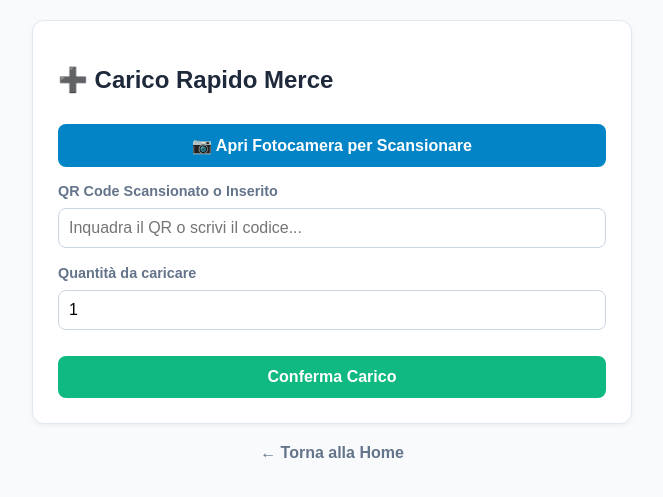
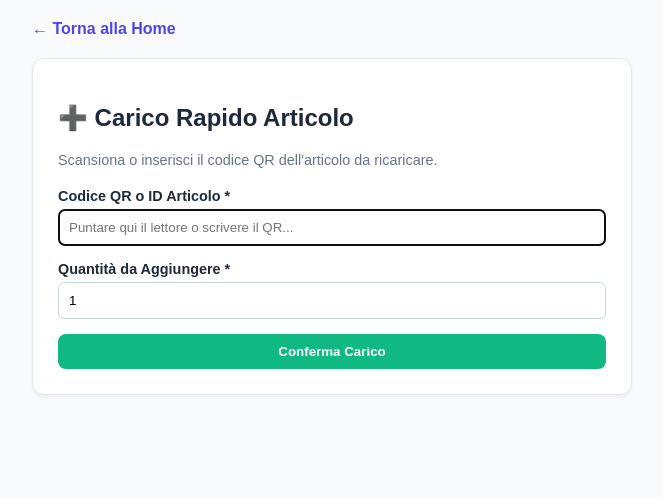
Before and after one commit to saffiodeep95/magazzinooi-qr, a Flask app: page /carico in a window 1280 px wide. Shown: the top 497 px of the page, without its empty margins (308-971 px from the left). Run offline with Flask 3, Linux system fonts and the light colour scheme; the visitor is signed in with stand-in values (Sample User, id 1); some libraries are stand-ins or nearby versions.

Commit message:
Update carico.html

```diff
--- a/templates/carico.html
+++ b/templates/carico.html
@@ -3,78 +3,47 @@
 <head>
     <meta charset="UTF-8">
     <meta name="viewport" content="width=device-width, initial-scale=1.0">
-    <title>Carico Merce</title>
-    <!-- Libreria per la scansione QR con la fotocamera -->
-    <script src="https://unpkg.com/html5-qrcode" type="text/javascript"></script>
+    <title>Carico Magazzino</title>
     <style>
         body { font-family: sans-serif; max-width: 600px; margin: 0 auto; padding: 20px; background: #f8fafc; color: #1e293b; }
-        .card { background: white; padding: 25px; border-radius: 12px; border: 1px solid #e2e8f0; box-shadow: 0 2px 4px rgba(0,0,0,0.05); margin-bottom: 20px; }
-        .btn { background: #10b981; color: white; padding: 12px 16px; border: none; border-radius: 8px; font-weight: bold; cursor: pointer; width: 100%; font-size: 1rem; margin-top: 10px; }
-        .btn-cam { background: #0284c7; margin-bottom: 15px; }
+        .card { background: white; padding: 25px; border-radius: 12px; border: 1px solid #e2e8f0; box-shadow: 0 2px 4px rgba(0,0,0,0.05); }
+        .btn { background: #10b981; color: white; padding: 10px 16px; border: none; border-radius: 8px; font-weight: bold; cursor: pointer; text-decoration: none; display: inline-block; width: 100%; text-align: center; box-sizing: border-box; }
         .btn:hover { opacity: 0.9; }
-        input { width: 100%; padding: 10px; margin: 8px 0 16px 0; border: 1px solid #cbd5e1; border-radius: 8px; box-sizing: border-box; font-size: 1rem; }
-        label { font-size: 0.9rem; font-weight: bold; color: #64748b; }
-        #reader { width: 100%; border-radius: 8px; overflow: hidden; margin-bottom: 15px; display: none; }
+        .form-group { margin-bottom: 15px; }
+        label { display: block; margin-bottom: 5px; font-weight: bold; font-size: 0.9rem; }
+        input { width: 100%; padding: 10px; border: 1px solid #cbd5e1; border-radius: 6px; box-sizing: border-box; }
     </style>
 </head>
 <body>
 
+    <div style="margin-bottom: 20px;">
+        <a href="{{ url_for('index') }}" style="color: #4f46e5; text-decoration: none; font-weight: bold;">← Torna alla Home</a>
+    </div>
+
     <div class="card">
-        <h2>➕ Carico Rapido Merce</h2>
+        <h2>➕ Carico Rapido Articolo</h2>
+        <p style="color: #64748b; font-size: 0.9rem; margin-bottom: 20px;">Scansiona o inserisci il codice QR dell'articolo da ricaricare.</p>
 
-        <!-- Pulsante per attivare la fotocamera a comando -->
-        <button type="button" class="btn btn-cam" onclick="avviaFotocamera()">📷 Apri Fotocamera per Scansionare</button>
-
-        <!-- Area video della fotocamera -->
-        <div id="reader"></div>
+        {% with messages = get_flashed_messages() %}
+          {% if messages %}
+            {% for message in messages %}
+              <div style="background: #dcfce7; color: #166534; padding: 10px; border-radius: 8px; margin-bottom: 15px; border: 1px solid #bbf7d0;">{{ message }}</div>
+            {% endfor %}
+          {% endif %}
+        {% endwith %}
 
         <form action="{{ url_for('carico') }}" method="POST">
-            <label>QR Code Scansionato o Inserito</label>
-            <input type="text" id="qr_code" name="qr_code" required placeholder="Inquadra il QR o scrivi il codice...">
-
-            <label>Quantità da caricare</label>
-            <input type="number" name="quantita" value="1" min="1" required>
-
+            <div class="form-group">
+                <label>Codice QR o ID Articolo *</label>
+                <input type="text" name="qr_code" placeholder="Puntare qui il lettore o scrivere il QR..." required autofocus>
+            </div>
+            <div class="form-group">
+                <label>Quantità da Aggiungere *</label>
+                <input type="number" name="quantita" value="1" min="1" required>
+            </div>
             <button type="submit" class="btn">Conferma Carico</button>
         </form>
     </div>
 
-    <div style="text-align: center;">
-        <a href="{{ url_for('index') }}" style="text-decoration: none; color: #64748b; font-weight: bold;">← Torna alla Home</a>
-    </div>
-
-    <script>
-        let html5QrCode = null;
-
-        function avviaFotocamera() {
-            const readerDiv = document.getElementById('reader');
-            readerDiv.style.display = "block";
-
-            if (!html5QrCode) {
-                html5QrCode = new Html5Qrcode("reader");
-            }
-
-            html5QrCode.start(
-                { facingMode: "environment" }, // Usa la fotocamera posteriore del telefono
-                {
-                    fps: 10,
-                    qrbox: { width: 250, height: 250 }
-                },
-                (decodedText, decodedResult) => {
-                    // Quando legge il QR code
-                    document.getElementById('qr_code').value = decodedText;
-                    // Ferma la fotocamera dopo la scansione riuscita
-                    html5QrCode.stop().then(() => {
-                        readerDiv.style.display = "none";
-                    }).catch(err => console.log(err));
-                },
-                (errorMessage) => {
-                    // Errori di scansione in corso (ignorabili perché cerca continuamente)
-                }
-            ).catch((err) => {
-                alert("Errore di accesso alla fotocamera: assicurati di aver concesso i permessi al browser.");
-            });
-        }
-    </script>
 </body>
 </html>
```
